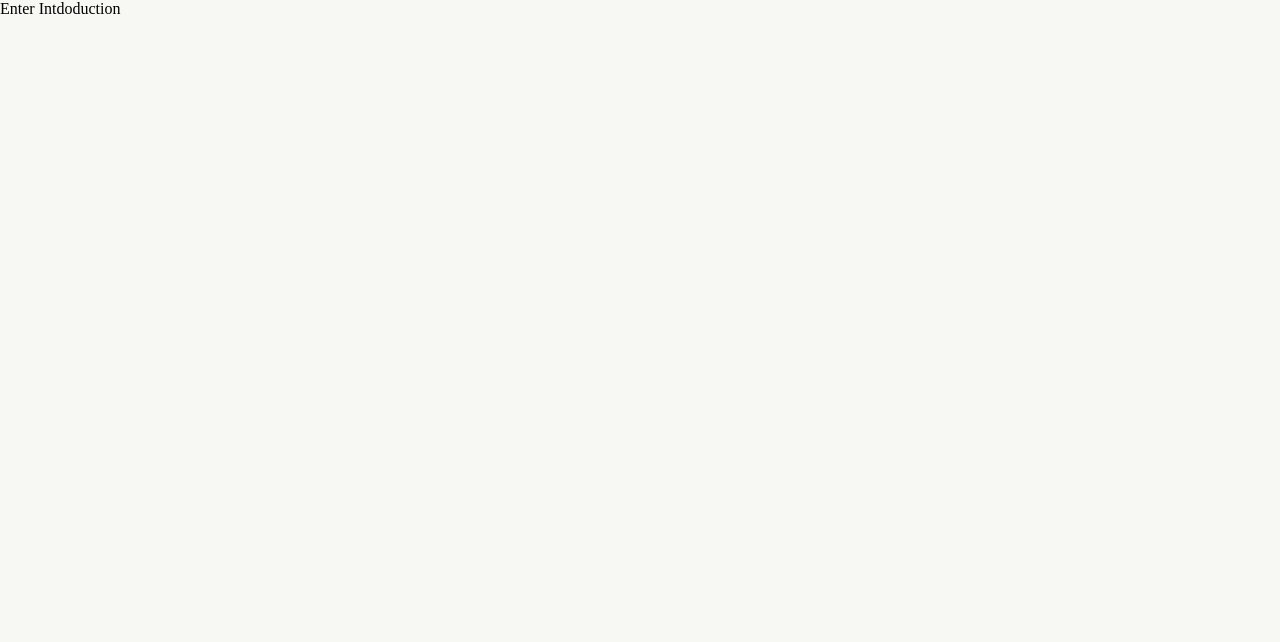
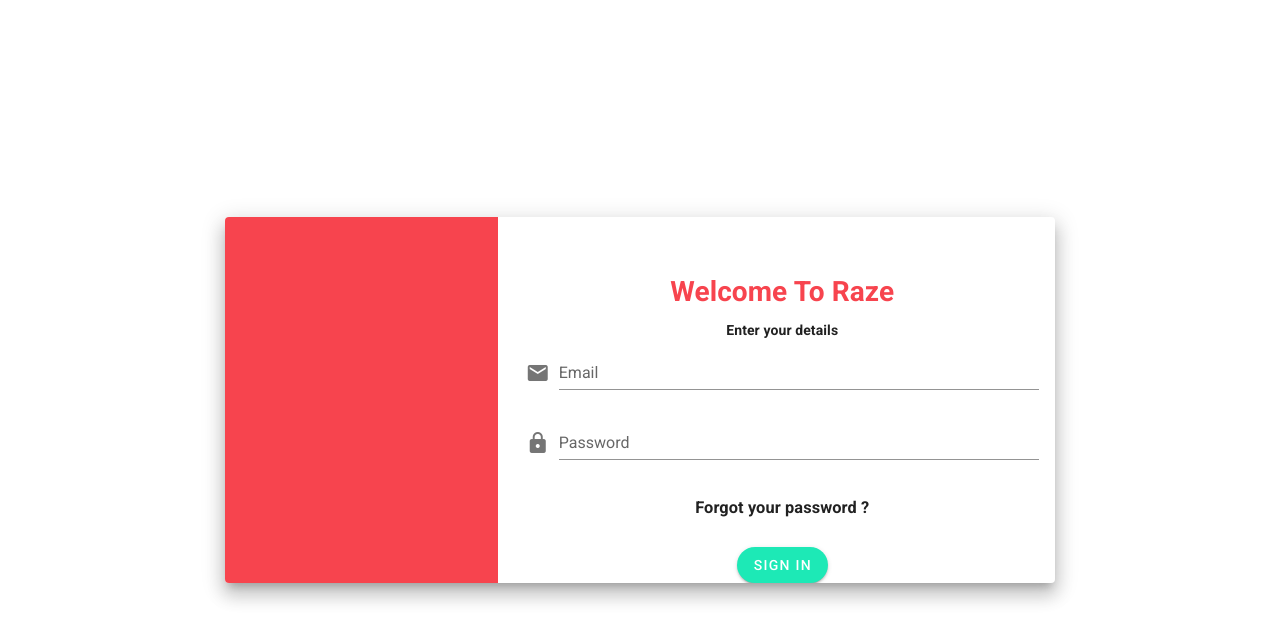
Before and after one commit to kevinstif/Raze_app, a Vue app in the folder app_web/: page /Introduction in a window 1280 px wide. Shown: the top 642 px of the page. Built offline with nearby package versions, Linux system fonts and the light colour scheme; no server answers.

Commit message:
add colum

```diff
--- a/app_web/src/App.vue
+++ b/app_web/src/App.vue
@@ -1,6 +1,8 @@
 <template>
   <div>
+    <v-app>
     <router-view></router-view>
+    </v-app>
   </div>
 </template>
 
--- a/app_web/src/introduction/pages/Introduction.vue
+++ b/app_web/src/introduction/pages/Introduction.vue
@@ -1,7 +1,56 @@
 <template>
-  <div>
-    Enter Intdoduction
-  </div>
+    <v-content class="bak">
+      <v-container class="fill-height" fluid>
+        <v-row align="center" justify="center">
+          <v-col cols="12" sm="8" md="8">
+            <v-card class="elevation-12">
+              <v-window v-model="step">
+                <v-window-item :value="1">
+                  <v-row>
+                    <v-col cols="12" md="4" class="colum">
+                    </v-col>
+                    <v-col cols="12" md="8">
+                      <v-card-text class="mt-12">
+                        <h1
+                            class="letter"
+                        >Welcome To Raze</h1>
+                        <h4 class="text-center mt-4">
+                          Enter your details
+                        </h4>
+                        <v-form>
+                          <v-text-field
+                              v-model="signEmail"
+                              label="Email"
+                              name="Email"
+                              prepend-icon="email"
+                              type="text"
+                              color="teal accent-3"
+                          />
+
+                          <v-text-field
+                              v-model="signPassword"
+                              id="password"
+                              label="Password"
+                              name="password"
+                              prepend-icon="lock"
+                              type="password"
+                              color="teal accent-3"
+                          />
+                        </v-form>
+                        <h3 class="text-center mt-4">Forgot your password ?</h3>
+                      </v-card-text>
+                      <div class="text-center mt-3">
+                        <v-btn to="/Web/Posts" rounded color="teal accent-3" dark >SIGN IN</v-btn>
+                      </div>
+                    </v-col>
+                  </v-row>
+                </v-window-item>
+              </v-window>
+            </v-card>
+          </v-col>
+        </v-row>
+      </v-container>
+    </v-content>
 </template>
 
 <script>
--- a/app_web/src/login/pages/Register.vue
+++ b/app_web/src/login/pages/Register.vue
@@ -1,7 +1,5 @@
 
 <template>
-
-  <v-app class="bak">
     <v-content class="bak">
       <v-container class="fill-height" fluid>
         <v-row align="center" justify="center">
@@ -134,7 +132,6 @@
         </v-row>
       </v-container>
     </v-content>
-  </v-app>
 </template>
 
 
```
